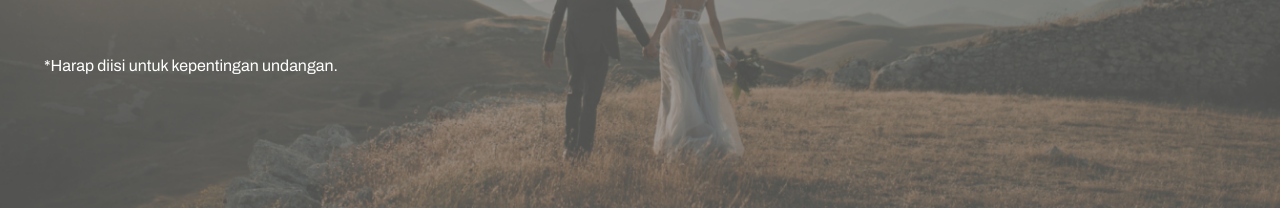
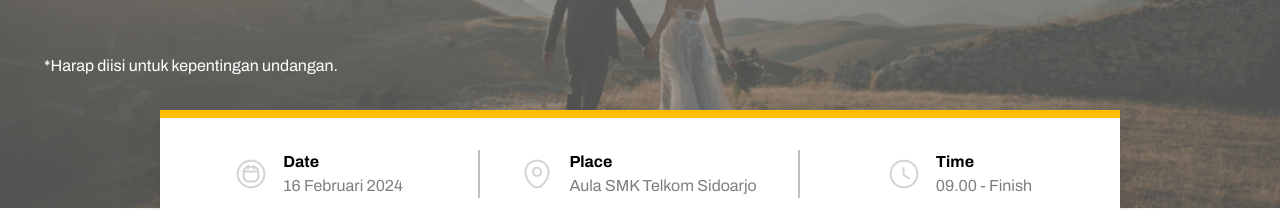
Before and after one commit to rsyafdhil/wedding-invitation, a website: page index.html in a window 1280 px wide. Shown: the part 592-802 px from the top of the page. Drawn offline with Linux system fonts and the light colour scheme.

Commit message:
Design Naufal Done

```diff
--- a/index.html
+++ b/index.html
@@ -65,6 +65,29 @@
         </div>
 
     </section>
+    <section id="details" class="hidden lg:grid grid-cols-3 gap-0 w-9/12 mt-8 py-8 mx-auto bg-white border-t-8 border-primary shadow-2xl">
+        <div class="w-full mx-auto flex justify-center items-center gap-4 border-r-2 border-black/25">
+            <img src="./dist/img/calendar-circle.png" alt="" class="w-8 h-8">
+            <div class="">
+                <h1 class="font-archivo font-bold">Date</h1>
+                <h1 class="font-archivo opacity-50">16 Februari 2024</h1>
+            </div>
+        </div>
+        <div class="w-full mx-auto flex justify-center items-center gap-4 border-r-2 border-black/25">
+            <img src="./dist/img/location.png" alt="" class="w-8 h-8">
+            <div class="">
+                <h1 class="font-archivo font-bold">Place</h1>
+                <h1 class="font-archivo opacity-50">Aula SMK Telkom Sidoarjo</h1>
+            </div>
+        </div>
+        <div class="w-full mx-auto flex justify-center items-center gap-4">
+            <img src="./dist/img/clock.png" alt="" class="w-8 h-8">
+            <div class="">
+                <h1 class="font-archivo font-bold">Time</h1>
+                <h1 class="font-archivo opacity-50">09.00 - Finish</h1>
+            </div>
+        </div>
+    </section>
     <section id="kata-kata-hari-ini" class="flex w-fit mt-[195px] mx-8 lg:mx-auto items-center gap-8">
         <img src="./dist/img/bintangDanCincin.png" alt="">
         <h1 class="font-archivo">Satu cinta, dua hati bersatu. Janji abadi dalam pernikahan indah. Momen bahagia, memori selamanya.<br>Cinta mereka, awal kisah baru. Bunga, senyum, dan ikatan suci. Berdua melangkah, bersama selamanya.</h1>
@@ -83,14 +106,27 @@
             <h1 class="text-center font-archivo mt-[30px] lg:mt-0 lg:px-[240px]">Di taman senja, pertemuan tak terduga kami memulai kisah cinta. Setiap detik terasa seperti serpihan romansa dalam melodi hati. Dengan penuh syukur, kami memandang pertemuan ini sebagai hadiah takdir.</h1>
         </div>
     </section>
-    <section id="maps" class="lg:mt-[144px] px-8 lg:px-[216px] mt-[80.81px] lg:flex">
-        <div class="flex-wrap lg:w-1/2">
+    <section id="maps" class="lg:mt-[144px] px-8 lg:px-[216px] mt-[80.81px] lg:flex lg:items-center lg:gap-6">
+        <div class="flex-wrap lg:w-1/2 ">
             <h1 class="font-coolvetica text-black text-xl brightness-50 opacity-85">Harapan Kami</h1>
-            <p class="font-archivo mt-4">Kami harap bapak/ibu/kakak dapat menghadiri dan menyaksikan acara pernikahan Gusti & Najwa yang akan dilaksanakan pada tanggal <span class="font-semibold text-primary italic">16 Februari 2024</span> , di <span class="font-semibold italic text-primary">Aula SMK Telkom Sidoarjo</span>.</p>
+            <p class="font-archivo mt-4 w-[396px]">Kami harap bapak/ibu/kakak dapat menghadiri dan menyaksikan acara pernikahan Gusti & Najwa yang akan dilaksanakan pada tanggal <span class="font-semibold text-primary italic">16 Februari 2024</span> , di <span class="font-semibold italic text-primary">Aula SMK Telkom Sidoarjo</span>.</p>
         </div>
 
         <!-- Maps -->
         <iframe src="https://www.google.com/maps/embed?pb=!1m18!1m12!1m3!1d7911.9994481034255!2d112.72676459841003!3d-7.46528000039147!2m3!1f0!2f0!3f0!3m2!1i1024!2i768!4f13.1!3m3!1m2!1s0x2dd7e6d71181af21%3A0x4232ab0204ccbfe5!2sSMK%20TELKOM%20Sidoarjo!5e0!3m2!1sid!2sid!4v1707095732256!5m2!1sid!2sid" class="w-[364px] mt-[44px] h-[364px] lg:w-[405px] lg:h-[405px] lg:mt-0" style="border:0;" allowfullscreen="" loading="lazy" referrerpolicy="no-referrer-when-downgrade"></iframe>
     </section>
+    <footer>
+        <section id="footer" class="pt-[135px] px-8 pb-5">
+            <hr class="border-black opacity-60 brightness-60 hidden lg:block">
+            <div class="lg:flex lg:items-center lg:mt-4 lg:w-fit lg:mx-auto lg:gap-8">
+                <h1 class="text-center font-archivo">Copyright © 2024 XII TJA 6. All right reserved.</h1>
+                <ul class="flex gap-4 lg:gap-8 mt-4 lg:mt-0 w-fit mx-auto lg:mx-0 lg:items-center">
+                    <li class="underline font-archivo text-sm text-center"><a href="#">Privacy Policy</a></li>
+                    <li class="underline font-archivo text-sm text-center"><a href="#">Terms of Service</a></li>
+                    <li class="underline font-archivo text-sm text-center"><a href="#">Cookies Settings</a></li>
+                </ul>
+            </div>
+        </section>
+    </footer>
   </body>
 </html>
```
Also changed, not shown: dist/img/calendar-circle.png (added), dist/img/clock.png (added), dist/img/location.png (added), src/output.css.
